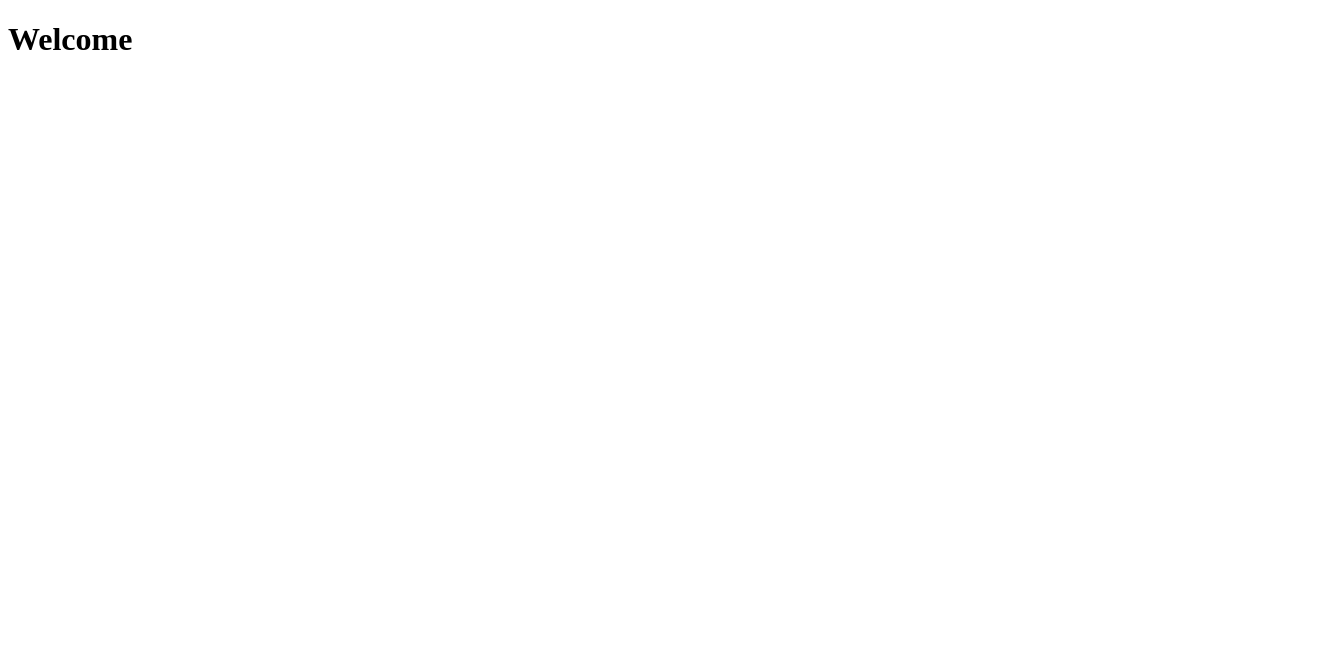
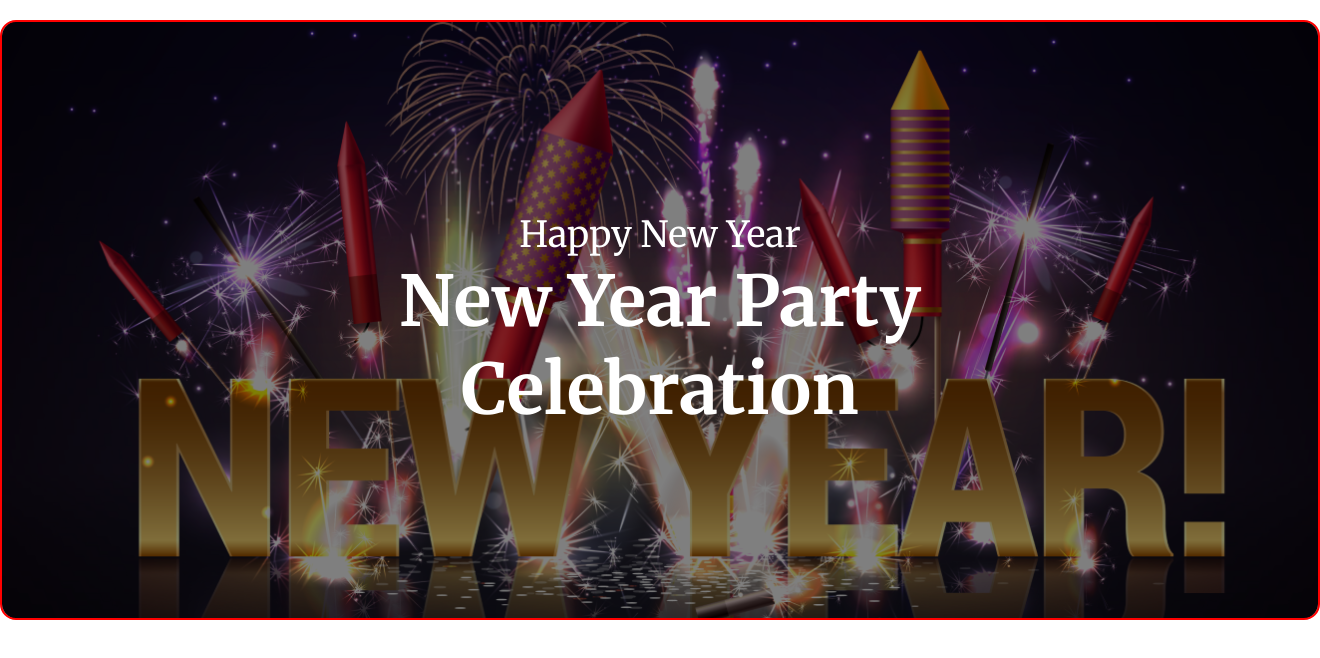
Before and after one commit to Biswa-Mitra-Barua/landing-new-year-offer, a plain HTML site: page index.html in a window 1280 px wide. Shown: the whole page, 1320 px wide, since content can reach past the window. Drawn offline with Linux system fonts and the light colour scheme.

Commit message:
banner section completed

```diff
--- a/index.html
+++ b/index.html
@@ -7,8 +7,11 @@
     <link rel="stylesheet" href="styles/style.css">
 </head>
 <body>
-    <header>
-        <h1>Welcome</h1>
+    <header class="banner-container">
+        <div class="banner-content">
+            <p>Happy New Year</p>
+            <h1>New Year Party<br>Celebration</h1>
+        </div>
     </header>
     <main>
 
--- a/styles/style.css
+++ b/styles/style.css
@@ -0,0 +1,42 @@
+@import url('https://fonts.googleapis.com/css2?family=Merriweather:ital,wght@0,300;0,400;0,700;0,900;1,300;1,400;1,700;1,900&display=swap');
+*{
+    box-sizing: border-box;
+    margin: 0;
+    padding: 0;
+}
+body{
+    font-family: "Merriweather", serif;
+}
+
+/* banner section styles starts here */
+.banner-container{
+    border: 2px solid red;
+    width: 1320px;
+    height: 600px;
+    margin: 0 auto;
+    margin-top: 20px;
+    background-image: url("/images/Banner\ Image.png");
+    background-position: center;
+    background-repeat: no-repeat;
+    background-size: cover;
+    border-radius: 16px;
+    background-color: rgba(0,0,0,0.5);
+    background-blend-mode: overlay;
+}
+.banner-content{
+    color: white;
+    display: flex;
+    flex-direction: column;
+    justify-content: center;
+    align-items: center;
+    height: 600px;
+}
+.banner-content p{
+    font-size: 36px;
+    font-weight: 500px;
+}
+.banner-content h1{
+    font-size: 70px;
+    font-weight: 800px;
+    text-align: center;
+}
```
